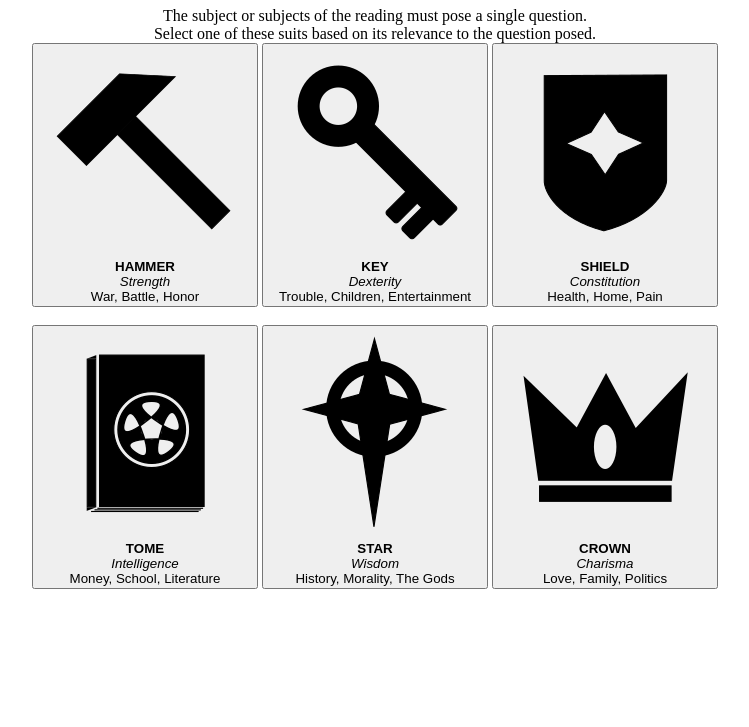
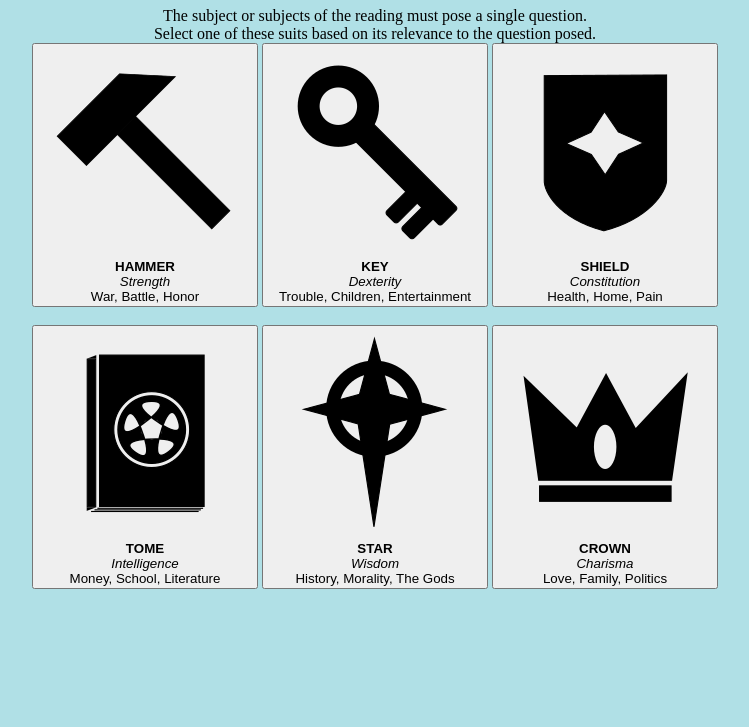
Before and after one commit to PidgeyThePirate/Harrow, a plain HTML site: page index.html in a window 1280 px wide. Shown: the part 73-800 px from the top of the page, without its empty margins (265-1014 px from the left). Drawn offline with Linux system fonts and the light colour scheme.

Commit message:
Update index.html

```diff
--- a/index.html
+++ b/index.html
@@ -3,6 +3,7 @@
   <head>
     <meta charset="utf-8">
     <title>Pathfinder Quick Harrow Reader</title>
+    <link rel="stylesheet" href="css/harrow.css"/>
     <script defer src="src/harrow.js" charset="utf-8"></script>
   </head>
   <body align="center">
```
